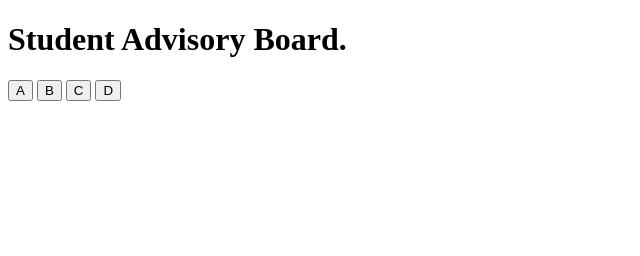
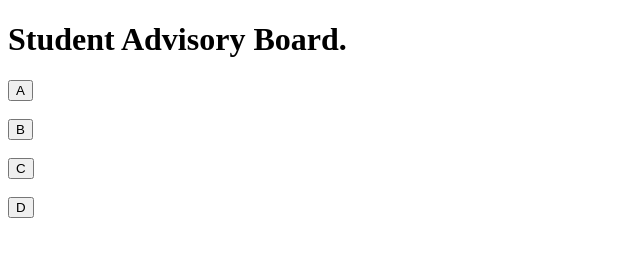
Before and after one commit to sekharp/websockets, a website: page public/index.html in a window 1280 px wide. Shown: the whole page, without its empty margins (0-640 px from the left). Drawn offline with nearby package versions, Linux system fonts and the light colour scheme; no server answers.

Commit message:
preparing for heroku deployment

```diff
--- a/public/index.html
+++ b/public/index.html
@@ -9,10 +9,10 @@
     <div id="status-message"></div>
 
     <div id="choices">
-      <button>A</button>
-      <button>B</button>
-      <button>C</button>
-      <button>D</button>
+      <button>A</button><br/><br/>
+      <button>B</button><br/><br/>
+      <button>C</button><br/><br/>
+      <button>D</button><br/><br/>
     </div>
     <br/>
 
```
